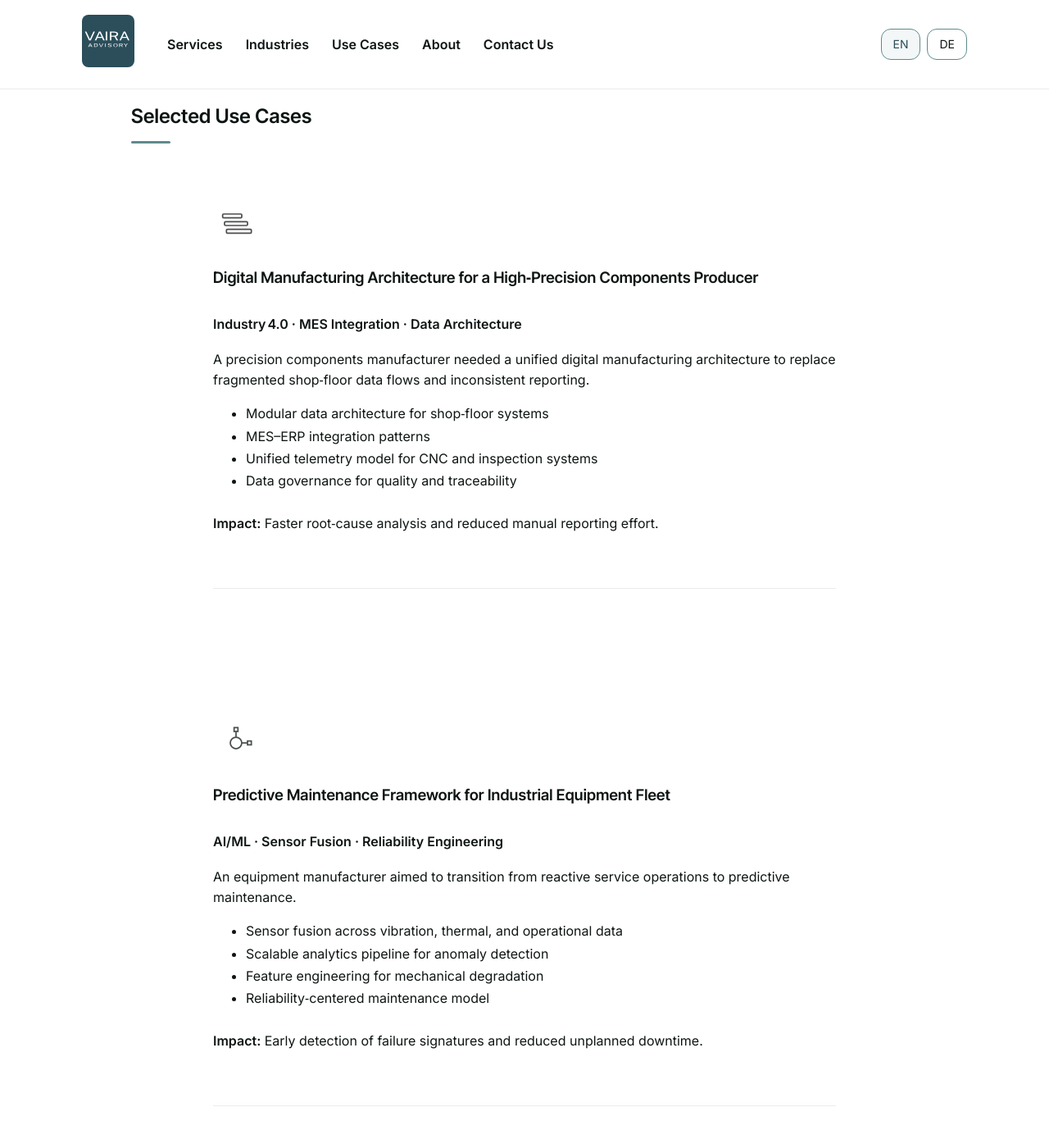
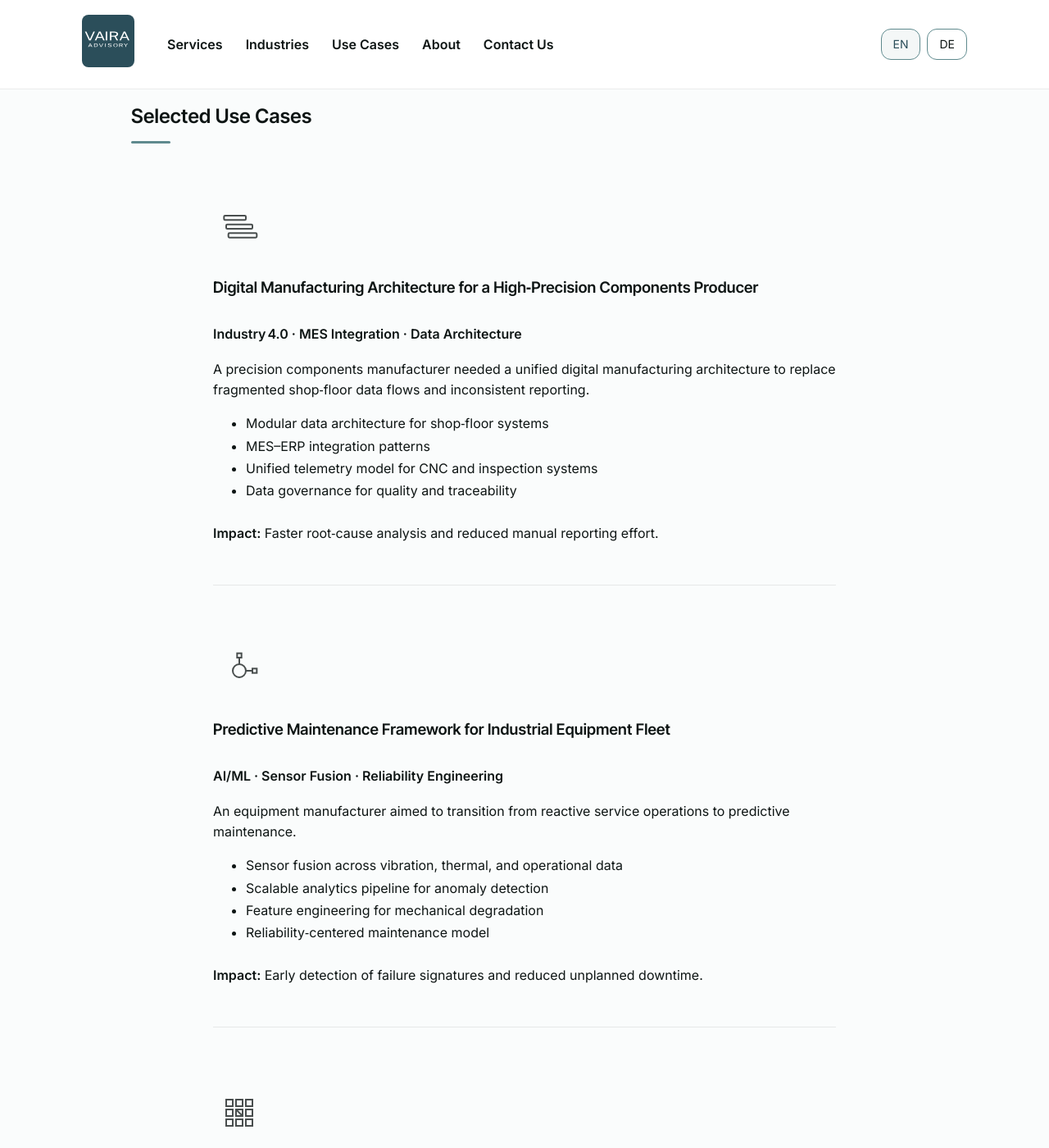
Before and after one commit to raphaelheeb/vaira-advisory, a Jekyll site: the page built from use-cases/index.html, in a window 1280 px wide and 1400 px high, scrolled down 859 px. Shown: the whole window at 82% size. Built offline with Jekyll 4.4.1, drawn with Linux system fonts in a browser that asks for light colours.

Commit message:
Update styles.css

```diff
--- a/assets/css/styles.css
+++ b/assets/css/styles.css
@@ -673,30 +673,60 @@
 }
 
 /* =========================================================
-   VAIRA DESIGN SYSTEM v1.2.1 — RESTORATION PATCH
+   VAIRA DESIGN SYSTEM v1.2.2 — RESTORATION PATCH
    ========================================================= */
 
-/* 1. Why VAIRA — restore engineered bullets */
-#why-vaira .feature-block-icon {
-  width: 22px !important;
-  height: 22px !important;
-  border-radius: 6px !important;
-  background: var(--primary-light) !important;
-  opacity: 0.65 !important;
-  border: 1px solid rgba(95,138,142,0.25) !important;
+/* 1. Why VAIRA — restore card grid look */
+#why-vaira .feature-block {
+  background: white;
+  padding: 20px 24px;
+  border-radius: 12px;
+  border: 1px solid rgba(95,138,142,0.15);
+  transition: background 0.25s ease, border-color 0.25s ease, transform 0.25s ease;
+}
+#why-vaira .feature-block:hover {
+  background: rgba(201,220,220,0.35);
+  border-color: rgba(95,138,142,0.35);
+  transform: translateY(-2px);
 }
 
-/* 2. Global link color fix */
-a {
-  color: var(--primary-mid);
-  text-decoration: none;
+/* 2. Use Cases — tighten spacing */
+.use-cases-selected .usecase-item {
+  margin-bottom: 72px !important;
 }
-a:hover {
-  color: var(--primary);
-  text-decoration: underline;
+.use-cases-selected .usecase-block {
+  padding-bottom: 32px !important;
 }
 
-/* 3. Services — restore Industries grid */
+/* 3. Use Cases — micro-illustration sizing */
+.use-cases-selected .micro-illustration svg {
+  width: 64px !important;
+  height: 64px !important;
+}
+.use-cases-selected .micro-illustration {
+  margin-bottom: 16px !important;
+}
+
+/* 4. Use Cases — 2×2 card grid */
+.use-cases .why-grid {
+  display: grid !important;
+  grid-template-columns: repeat(2, 1fr) !important;
+  gap: 32px !important;
+}
+.use-cases .feature-block {
+  background: white;
+  padding: 20px 24px;
+  border-radius: 12px;
+  border: 1px solid rgba(95,138,142,0.15);
+  transition: background 0.25s ease, border-color 0.25s ease, transform 0.25s ease;
+}
+.use-cases .feature-block:hover {
+  background: rgba(201,220,220,0.35);
+  border-color: rgba(95,138,142,0.35);
+  transform: translateY(-2px);
+}
+
+/* 5. Services — restore Industries grid */
 #industries-we-work-in .why-grid {
   display: grid !important;
   grid-template-columns: repeat(2, 1fr) !important;
@@ -711,7 +741,7 @@
   border: 1px solid rgba(95,138,142,0.25) !important;
 }
 
-/* 4. Services CTA — unify spacing */
+/* 6. Services CTA — unify spacing */
 #services-cta h2 {
   margin-bottom: 32px !important;
 }
@@ -722,38 +752,12 @@
   margin-top: 20px !important;
 }
 
-/* 5. Use Cases — alternating backgrounds */
-.use-cases .section:nth-of-type(odd) {
-  background: var(--text-light) !important;
+/* 7. Global link color fix */
+a {
+  color: var(--primary-mid);
+  text-decoration: none;
 }
-.use-cases .section:nth-of-type(even) {
-  background: var(--bg-lighter) !important;
+a:hover {
+  color: var(--primary);
+  text-decoration: underline;
 }
-
-/* 6. Use Cases — micro‑illustration sizing + spacing */
-.use-cases-selected .micro-illustration svg {
-  width: 56px !important;
-  height: 56px !important;
-}
-.use-cases-selected .micro-illustration {
-  margin-bottom: 12px !important;
-}
-
-/* 7. Use Cases — 2×2 card grid for “Where These Use Cases Matter” */
-.use-cases .why-grid {
-  display: grid !important;
-  grid-template-columns: repeat(2, 1fr) !important;
-  gap: 32px !important;
-}
-.use-cases .feature-block {
-  background: white;
-  padding: 20px;
-  border-radius: 12px;
-  border: 1px solid rgba(95,138,142,0.15);
-  transition: background 0.25s ease, border-color 0.25s ease, transform 0.25s ease;
-}
-.use-cases .feature-block:hover {
-  background: rgba(201,220,220,0.35);
-  border-color: rgba(95,138,142,0.35);
-  transform: translateY(-2px);
-}
```
